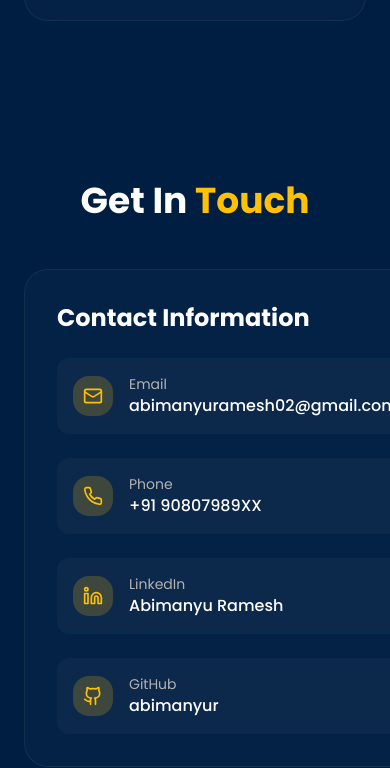
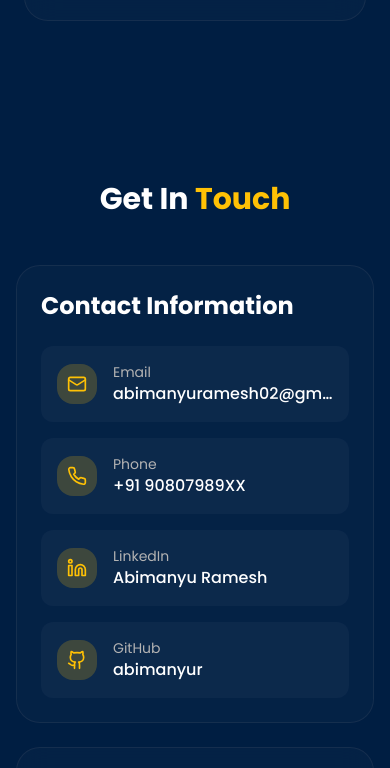
Before and after one commit to Abimanyur/tech-hr-innovator, a React (Vite) app: page / in a window 390 px wide. Shown: the part 5881-6649 px from the top of the page. Built offline with nearby package versions, Linux system fonts and the light colour scheme; the HTML template or start-up script is replaced by a standard one.

Commit message:
Changes
Co-authored-by: Abimanyur <111635811+Abimanyur@users.noreply.github.com>

```diff
--- a/src/components/Contact.tsx
+++ b/src/components/Contact.tsx
@@ -69,16 +69,16 @@ const Contact = () => {
   ];
 
   return (
-    <section id="contact" className="py-20 relative">
-      <div className="container mx-auto px-6">
-        <h2 className="text-4xl md:text-5xl font-bold mb-12 text-center">
+    <section id="contact" className="py-20 relative overflow-hidden">
+      <div className="container mx-auto px-4 sm:px-6">
+        <h2 className="text-3xl sm:text-4xl md:text-5xl font-bold mb-12 text-center">
           Get In <span className="text-accent">Touch</span>
         </h2>
 
-        <div className="max-w-5xl mx-auto grid md:grid-cols-2 gap-8">
+        <div className="max-w-5xl mx-auto grid md:grid-cols-2 gap-6 md:gap-8">
           {/* Contact Info */}
-          <div className="space-y-6 animate-fade-in-up">
-            <div className="glass-card rounded-3xl p-8 space-y-6">
+          <div className="space-y-6 animate-fade-in-up min-w-0">
+            <div className="glass-card rounded-3xl p-6 sm:p-8 space-y-4 sm:space-y-6">
               <h3 className="text-2xl font-bold mb-6">Contact Information</h3>
 
               {contactInfo.map((info, index) => (
```
